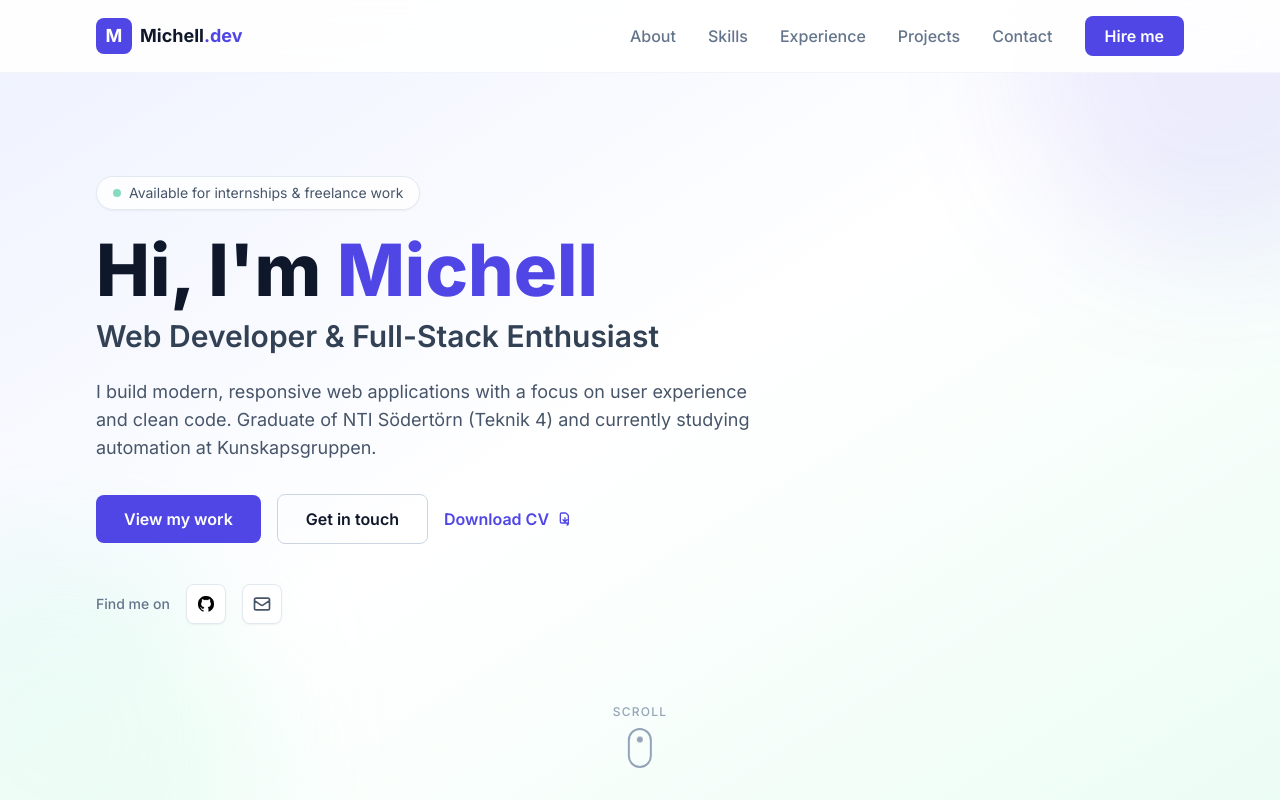
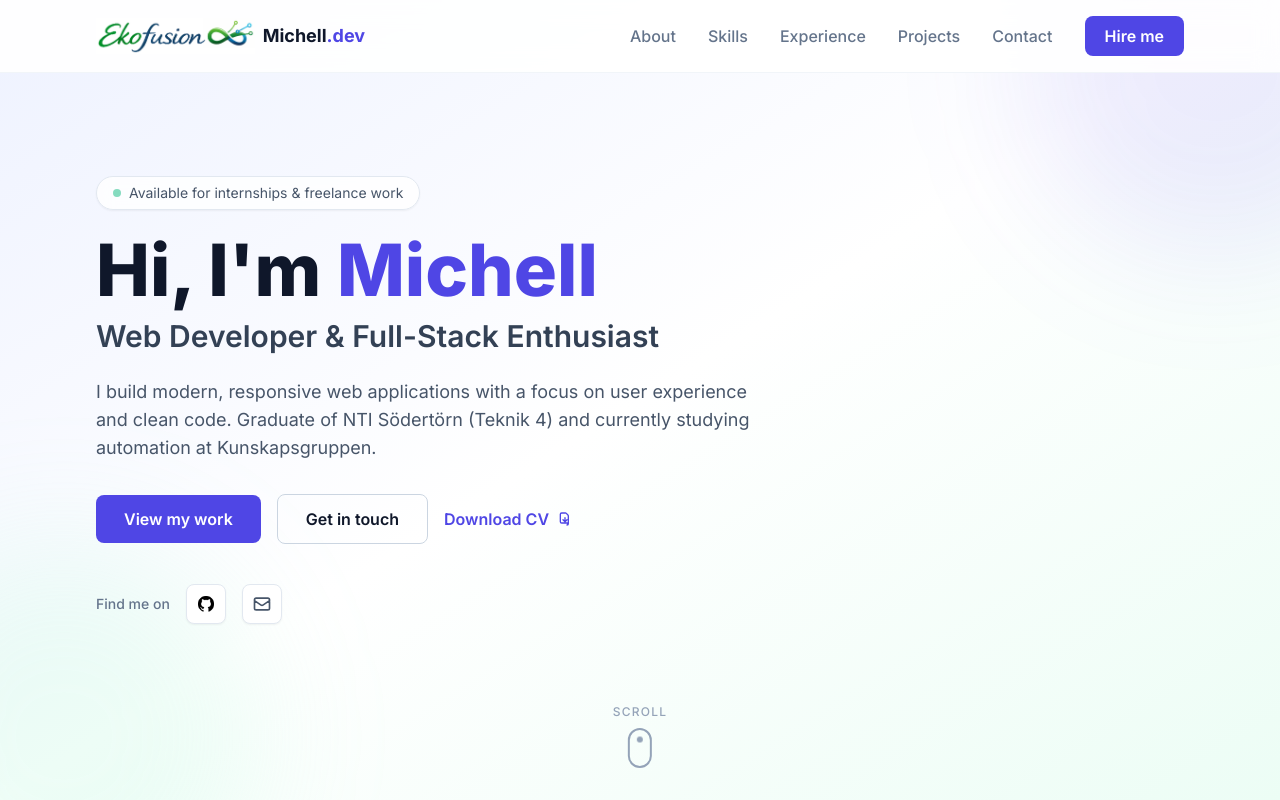
Before and after one commit to Michellissa/Portfolio-Michell, a React (Vite) app: page / in a window 1280 px wide. Shown: the top 800 px of the page. Built offline with nearby package versions, Linux system fonts and the light colour scheme.

Commit message:
Use logo image in navbar and footer

```diff
--- a/src/assets/index.js
+++ b/src/assets/index.js
@@ -3,6 +3,7 @@ import mobile from "./mobile.png";
 import web from "./web.png";
 import python from "./python.png";
 import github from "./github.png";
+import logo from "./logo.png";
 
 import css from "./tech/css.png";
 import docker from "./tech/docker.png";
@@ -37,6 +38,7 @@ export {
   web,
   python,
   github,
+  logo,
   css,
   docker,
   figma,
--- a/src/components/Footer.jsx
+++ b/src/components/Footer.jsx
@@ -1,4 +1,4 @@
-import { github } from "../assets";
+import { github, logo } from "../assets";
 import { socials } from "../constants";
 
 const Footer = () => {
@@ -6,10 +6,8 @@ const Footer = () => {
     <footer className="bg-primary text-slate-400">
       <div className="max-w-6xl mx-auto px-6 sm:px-8 py-12 flex flex-col sm:flex-row items-center justify-between gap-6">
         <div>
-          <p className="text-white font-semibold text-lg">
-            Michell<span className="text-accent-light">.dev</span>
-          </p>
-          <p className="mt-1 text-sm">Web Developer &amp; Full-Stack Enthusiast</p>
+          <img src={logo} alt="Michell logo" className="h-10 w-auto" />
+          <p className="mt-3 text-sm">Web Developer &amp; Full-Stack Enthusiast</p>
         </div>
 
         <div className="flex items-center gap-4">
--- a/src/components/Navbar.jsx
+++ b/src/components/Navbar.jsx
@@ -1,5 +1,6 @@
 import { useState } from "react";
 import { navLinks } from "../constants";
+import logo from "../assets/logo.png";
 
 const NAV_OFFSET = 80;
 
@@ -33,9 +34,11 @@ const Navbar = () => {
           className="flex items-center gap-2"
           onClick={(e) => handleNavClick(e, "home")}
         >
-          <span className="w-9 h-9 rounded-lg bg-accent text-white flex items-center justify-center font-bold text-lg">
-            M
-          </span>
+          <img
+            src={logo}
+            alt="Michell logo"
+            className="h-9 w-auto"
+          />
           <span className="text-primary font-bold text-lg">
             Michell<span className="text-accent">.dev</span>
           </span>
```
Also changed, not shown: src/assets/logo.png (added).
